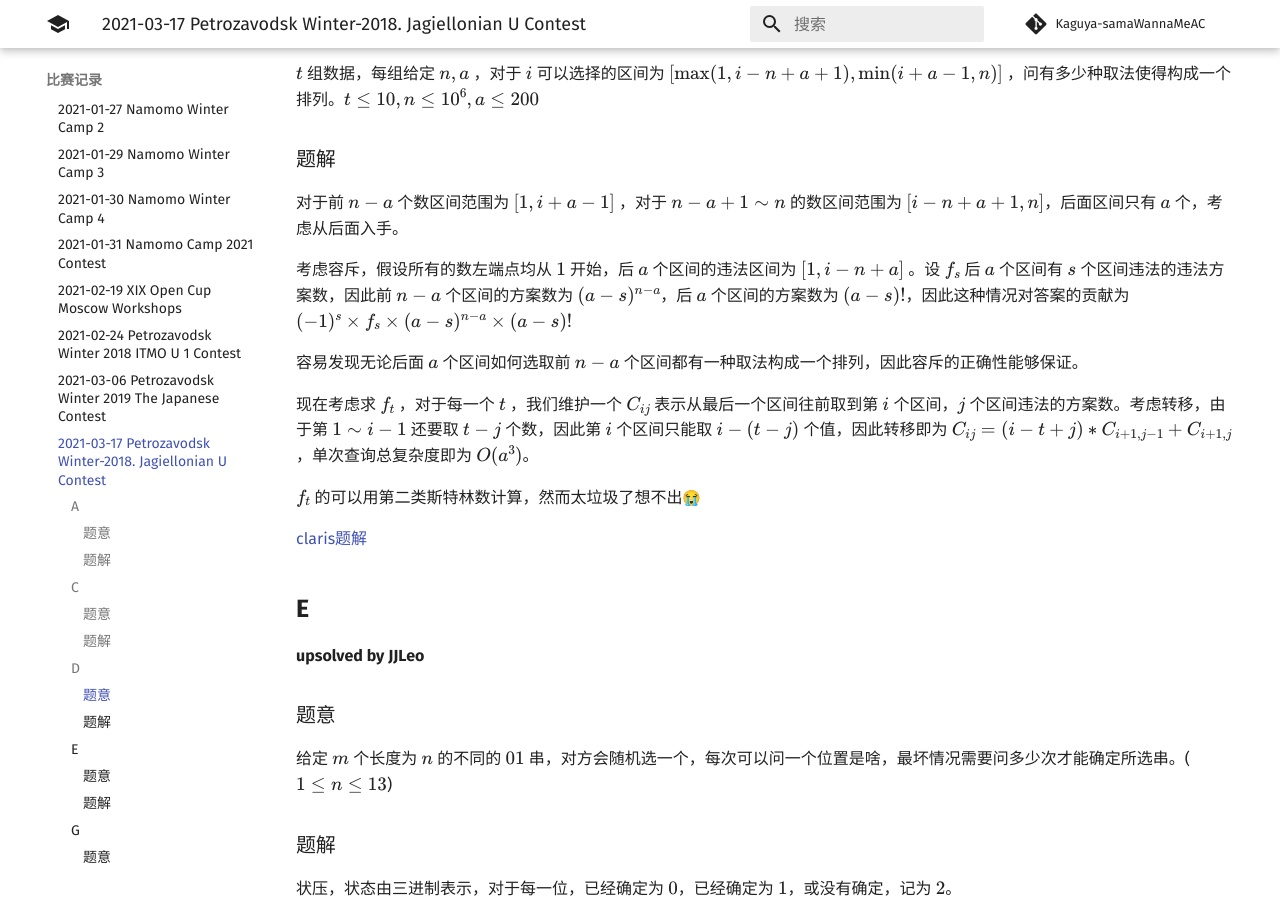
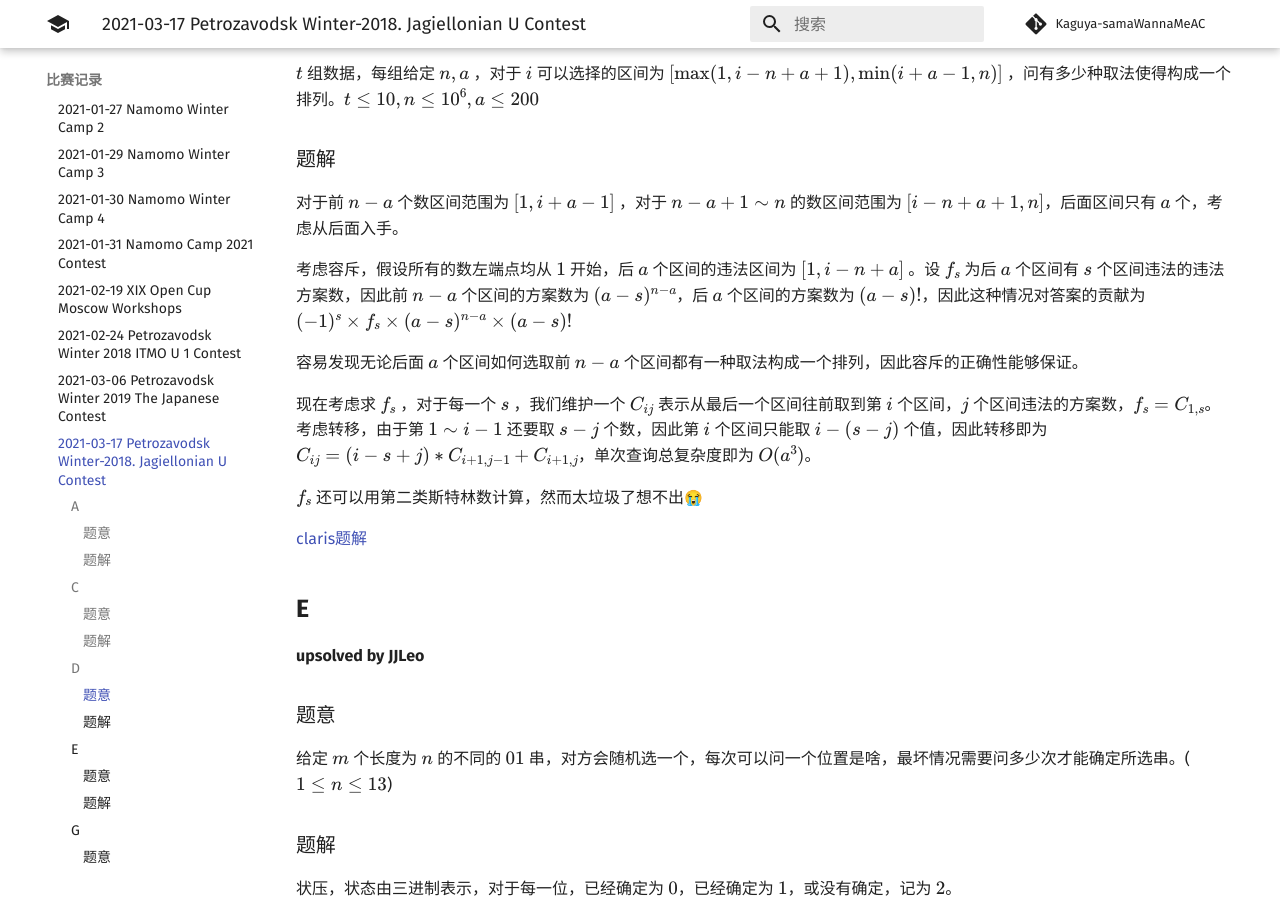
Before and after one commit to Kaguya-samaWannaMeAC/kaguya-samawannameac.github.io, an MkDocs documentation site: the page built from docs/contest/2021-03-17 Petrozavodsk Winter-2018. Jagiellonian U Contest.md, in a window 1280 px wide and 900 px high, scrolled down 1210 px. Built offline with MkDocs 1.6.1 and Material for MkDocs 9.7.7, drawn with Linux system fonts in a browser that asks for light colours; emoji names are drawn with the system emoji font; comment, search, counter and statistics services are not loaded.

Commit message:
Update 2021-03-17 Petrozavodsk Winter-2018. Jagiellonian U Contest.md

```diff
--- a/docs/contest/2021-03-17 Petrozavodsk Winter-2018. Jagiellonian U Contest.md
+++ b/docs/contest/2021-03-17 Petrozavodsk Winter-2018. Jagiellonian U Contest.md
@@ -42,13 +42,13 @@ $t$ 组数据，每组给定 $n, a$ ，对于 $i$ 可以选择的区间为 $[\ma
 
 对于前 $n - a$ 个数区间范围为 $[1, i + a - 1]$ ，对于 $n - a + 1 \sim n$ 的数区间范围为 $[i - n + a + 1, n]$，后面区间只有 $a$ 个，考虑从后面入手。
 
-考虑容斥，假设所有的数左端点均从 $1$ 开始，后 $a$ 个区间的违法区间为 $[1, i - n + a]$ 。设 $f_s$ 后 $a$ 个区间有 $s$ 个区间违法的违法方案数，因此前 $n - a$ 个区间的方案数为 $(a - s) ^ {n - a}$，后 $a$ 个区间的方案数为 $(a - s)!$，因此这种情况对答案的贡献为 $(-1)^{s}\times f_s \times (a - s) ^{n - a} \times (a - s) !$
+考虑容斥，假设所有的数左端点均从 $1$ 开始，后 $a$ 个区间的违法区间为 $[1, i - n + a]$ 。设 $f_s$ 为后 $a$ 个区间有 $s$ 个区间违法的违法方案数，因此前 $n - a$ 个区间的方案数为 $(a - s) ^ {n - a}$，后 $a$ 个区间的方案数为 $(a - s)!$，因此这种情况对答案的贡献为 $(-1)^{s}\times f_s \times (a - s) ^{n - a} \times (a - s) !$
 
 容易发现无论后面 $a$ 个区间如何选取前 $n - a$ 个区间都有一种取法构成一个排列，因此容斥的正确性能够保证。
 
-现在考虑求 $f_t$ ，对于每一个 $t$ ，我们维护一个 $C_{ij}$ 表示从最后一个区间往前取到第 $i$ 个区间，$j$ 个区间违法的方案数。考虑转移，由于第 $1\sim i - 1$ 还要取 $t - j$ 个数，因此第 $i$ 个区间只能取 $i - (t - j)$ 个值，因此转移即为 $C_{ij} = (i - t + j) * C_{i+1,j - 1} + C_{i + 1, j}$，单次查询总复杂度即为 $O(a^3)$。
+现在考虑求 $f_s$ ，对于每一个 $s$ ，我们维护一个 $C_{ij}$ 表示从最后一个区间往前取到第 $i$ 个区间，$j$ 个区间违法的方案数，$f_s = C_{1, s}$。考虑转移，由于第 $1\sim i - 1$ 还要取 $s - j$ 个数，因此第 $i$ 个区间只能取 $i - (s - j)$ 个值，因此转移即为 $C_{ij} = (i - s + j) * C_{i+1,j - 1} + C_{i + 1, j}$，单次查询总复杂度即为 $O(a^3)$。
 
-$f_t$ 的可以用第二类斯特林数计算，然而太垃圾了想不出:sob:
+$f_s$ 还可以用第二类斯特林数计算，然而太垃圾了想不出:sob:
 
 [claris题解](https://www.cnblogs.com/clrs97/p/8519422.html)
 
```
